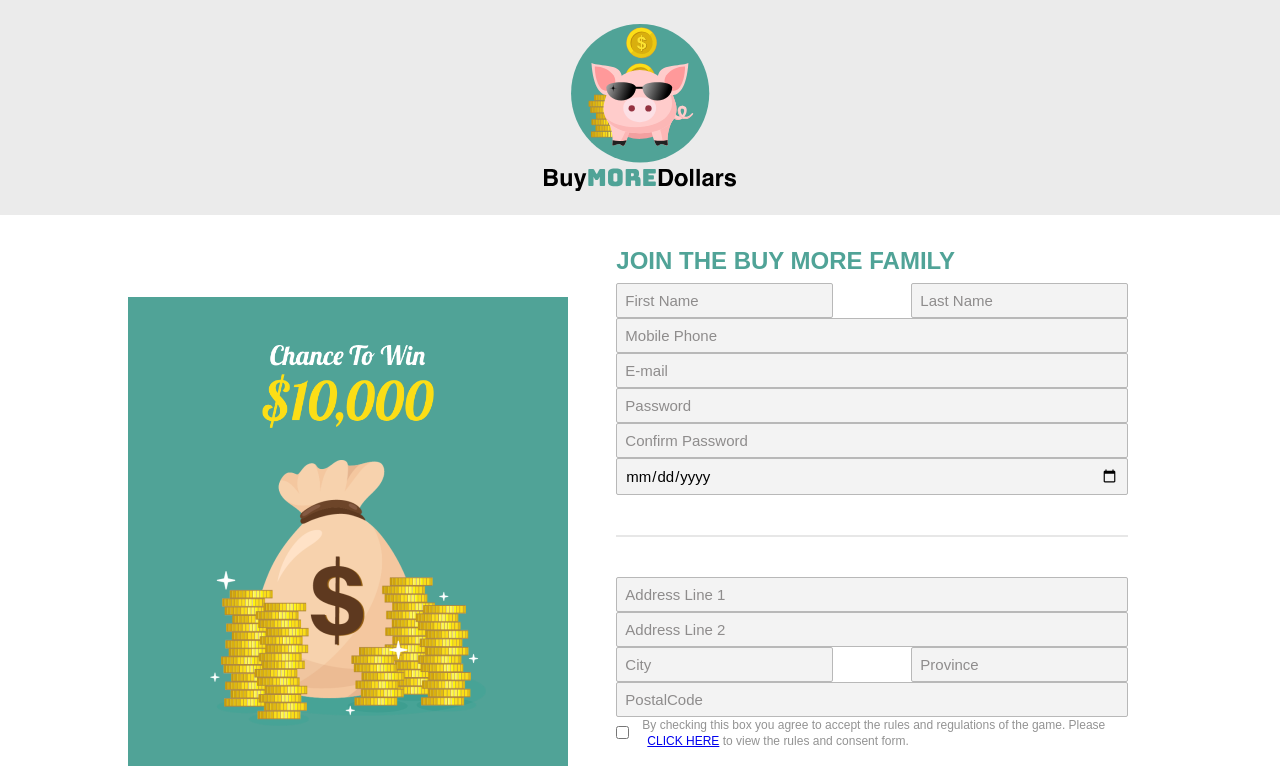
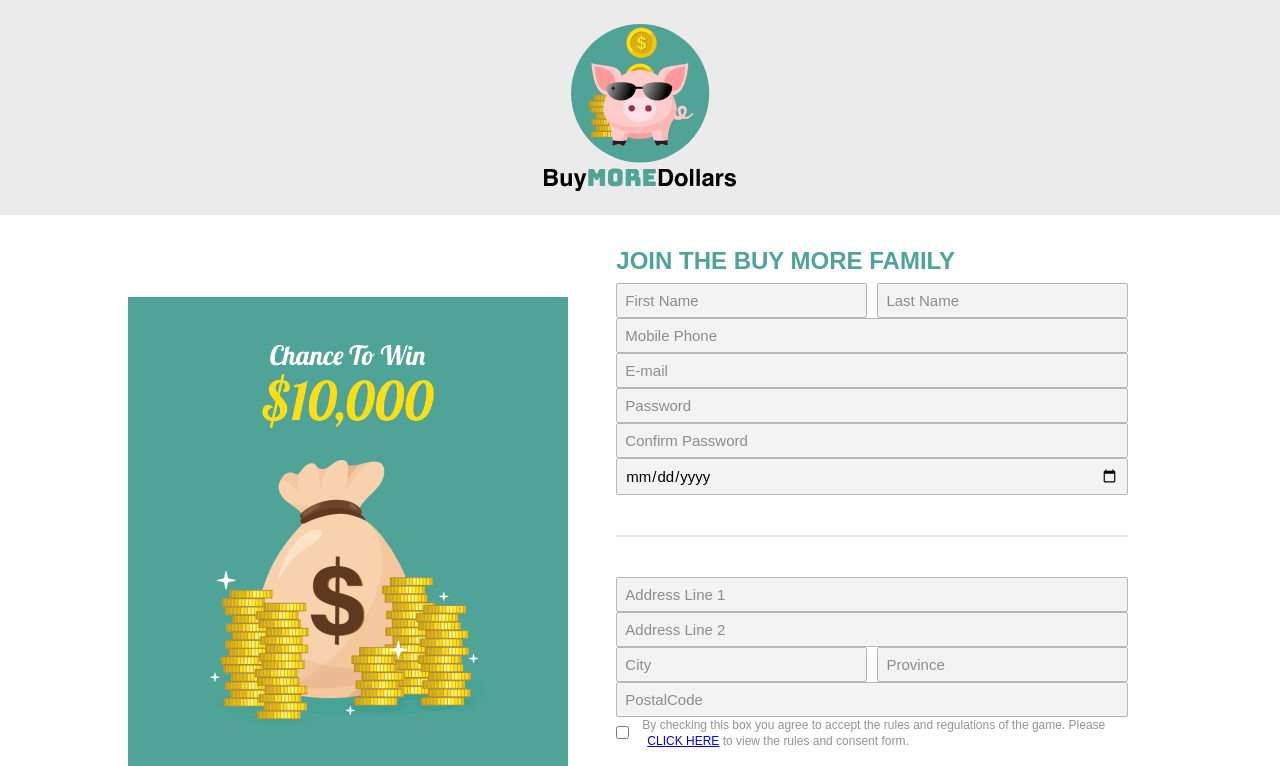
Before and after one commit to simrangarcha2000/reactMatchGame, a React (Create React App) app: page / in a window 1280 px wide. Shown: the top 766 px of the page. Built offline with nearby package versions, Linux system fonts and the light colour scheme.

Commit message:
fixed inputs in form

```diff
--- a/src/App.css
+++ b/src/App.css
@@ -222,6 +222,9 @@ input {
     display: flex;
     justify-content: space-between;
     align-items: stretch;
+}
+.desktopOneLine div {
+    width: 49%;
 }
 
 #firstName,
```
